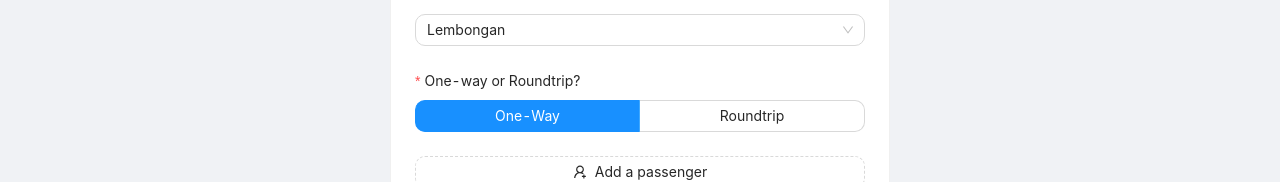
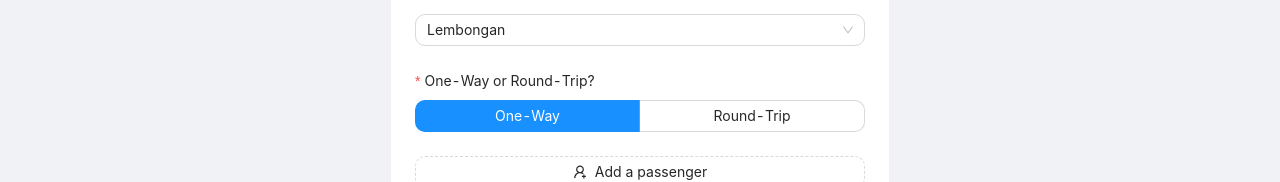
Before and after one commit to aryaindratanaya/Tanis-Frontpage, a Next.js app: page / in a window 1280 px wide. Shown: the part 269-451 px from the top of the page. Built offline with nearby package versions, Linux system fonts and the light colour scheme.

Commit message:
Use constant to display roundtrip text

```diff
--- a/src/constants/booking.ts
+++ b/src/constants/booking.ts
@@ -8,5 +8,7 @@ export const harborTypes = {
   nusaPenida: harborTypeNusaPenida,
 }
 
-export const oneway = 'One-Way'
-export const roundtrip = 'Roundtrip'
+export const roundtrip = {
+  'One-Way': false,
+  'Round-Trip': true,
+}
--- a/src/pages/index.tsx
+++ b/src/pages/index.tsx
@@ -11,7 +11,10 @@ import {
   Popconfirm,
 } from 'antd'
 import { UserAddOutlined, UserDeleteOutlined } from '@ant-design/icons'
-import { harborTypes as harbors } from 'constants/booking'
+import {
+  harborTypes as harbors,
+  roundtrip as roundtrips,
+} from 'constants/booking'
 import { genders } from 'constants/ticket'
 import { countries } from 'constants/country'
 import { genericRequiredRule } from 'libs/formRules'
@@ -54,24 +57,23 @@ const Home: NextPage = () => {
           </Select>
         </Form.Item>
         <Form.Item
-          label="One-way or Roundtrip?"
+          label={Object.keys(roundtrips).join(' or ') + '?'}
           name="roundtrip"
           initialValue={false}
           required
         >
           <Radio.Group buttonStyle="solid" style={{ width: '100%' }}>
-            <Radio.Button
-              value={false}
-              style={{ width: '50%', textAlign: 'center' }}
-            >
-              One-Way
-            </Radio.Button>
-            <Radio.Button
-              value={true}
-              style={{ width: '50%', textAlign: 'center' }}
-            >
-              Roundtrip
-            </Radio.Button>
+            {Object.entries(roundtrips).map(
+              ([roundtripKey, roundtripValue]) => (
+                <Radio.Button
+                  key={roundtripKey}
+                  value={roundtripValue}
+                  style={{ width: '50%', textAlign: 'center' }}
+                >
+                  {roundtripKey}
+                </Radio.Button>
+              )
+            )}
           </Radio.Group>
         </Form.Item>
         <Form.List
```
